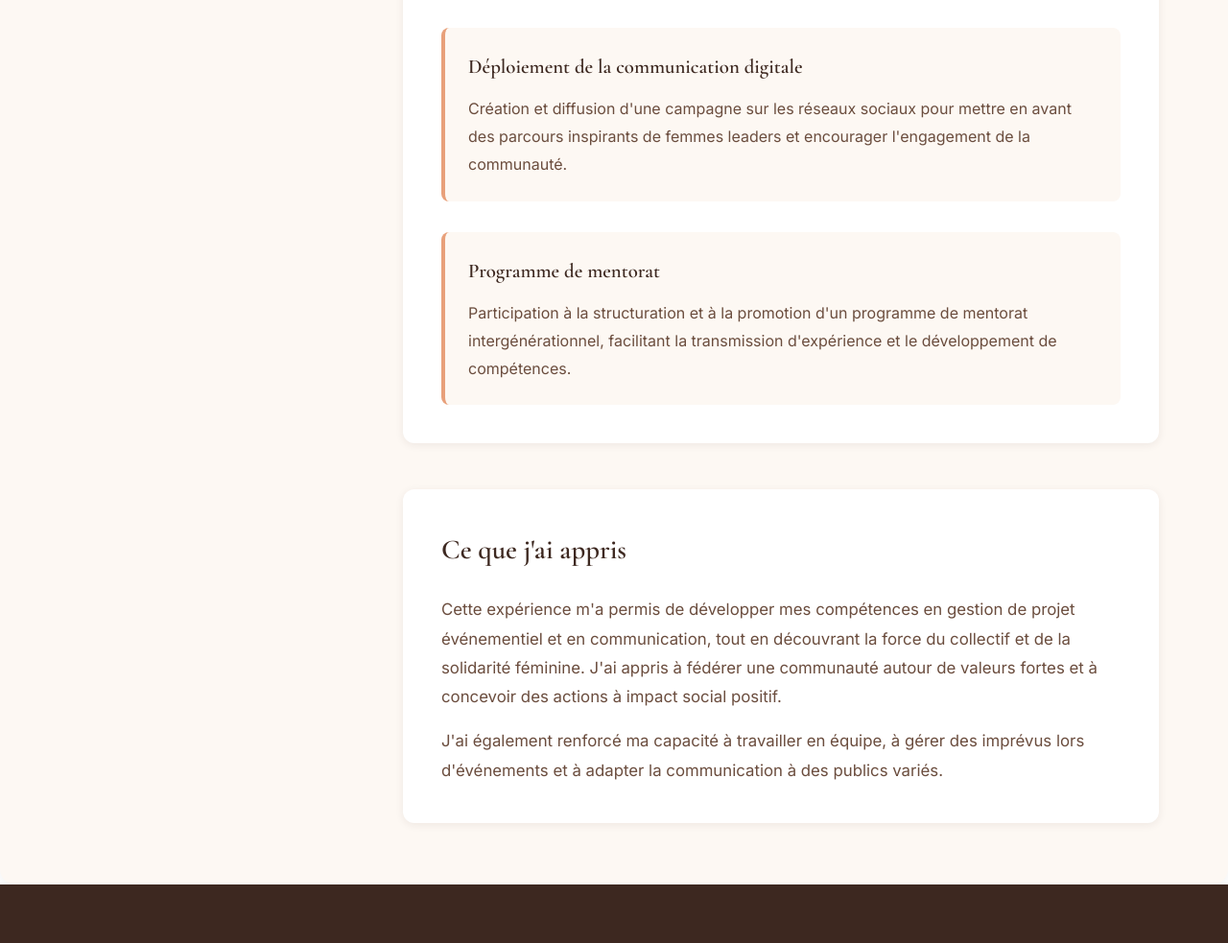
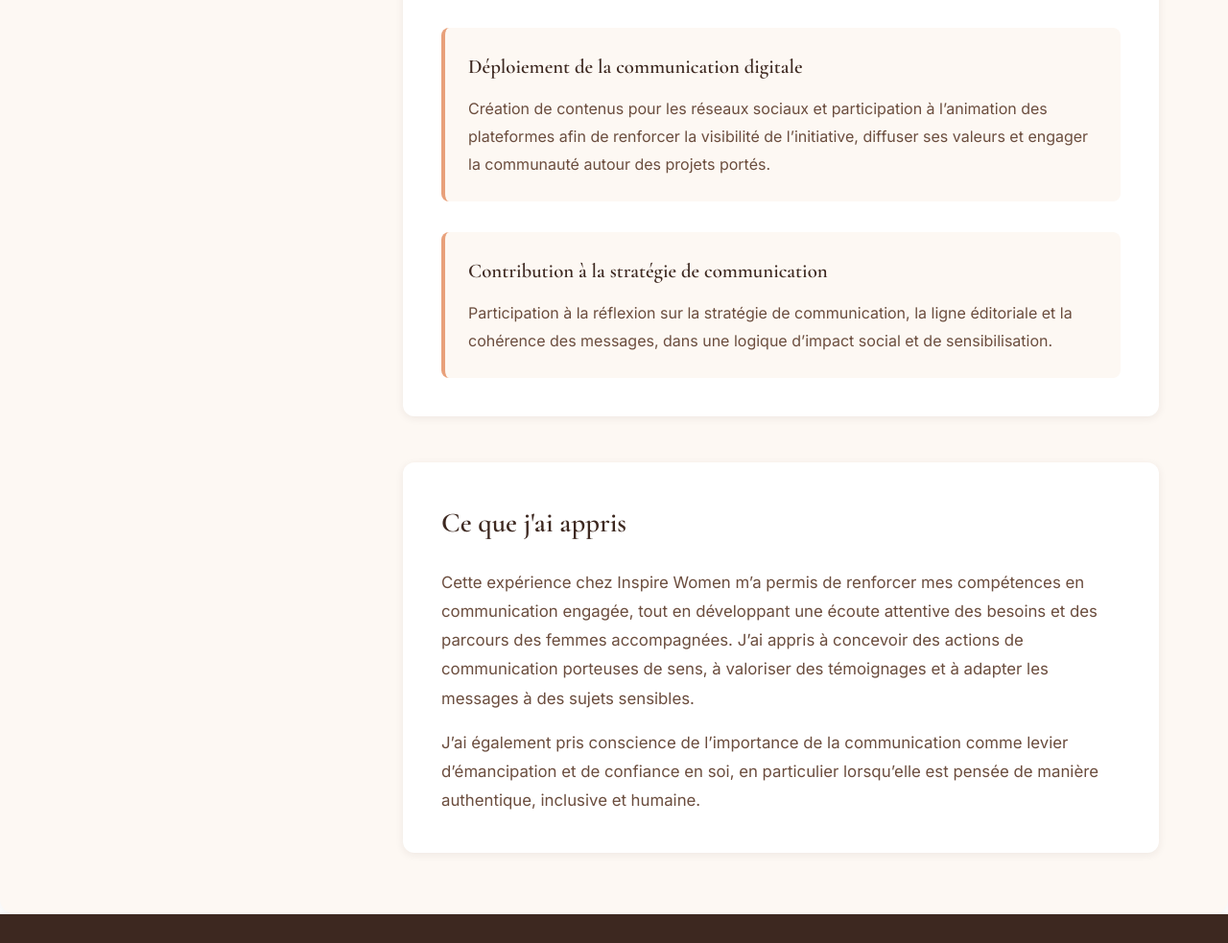
Before and after one commit to coaxel2/laetitialima, a plain HTML site: page experiance/inspire-women.html in a window 1280 px wide. Shown: the part 2223-3206 px from the top of the page at 96% size. Drawn offline with nearby package versions, Linux system fonts and the light colour scheme.

Commit message:
feat: Mise à jour des descriptions et des titres dans la section Inspire Women pour refléter des contributions et apprentissages plus précis feat: Ajout d'une nouvelle option de filtre pour l'année 2023 dans la page des projets

```diff
--- a/experiance/inspire-women.html
+++ b/experiance/inspire-women.html
@@ -130,13 +130,13 @@
                                 <div class="achievement-item">
                                     <h3>Déploiement de la communication digitale</h3>
                                     <p>
-                                        Création et diffusion d'une campagne sur les réseaux sociaux pour mettre en avant des parcours inspirants de femmes leaders et encourager l'engagement de la communauté.
+                                        Création de contenus pour les réseaux sociaux et participation à l’animation des plateformes afin de renforcer la visibilité de l’initiative, diffuser ses valeurs et engager la communauté autour des projets portés.
                                     </p>
                                 </div>
                                 <div class="achievement-item">
-                                    <h3>Programme de mentorat</h3>
+                                    <h3>Contribution à la stratégie de communication</h3>
                                     <p>
-                                        Participation à la structuration et à la promotion d'un programme de mentorat intergénérationnel, facilitant la transmission d'expérience et le développement de compétences.
+                                        Participation à la réflexion sur la stratégie de communication, la ligne éditoriale et la cohérence des messages, dans une logique d’impact social et de sensibilisation.
                                     </p>
                                 </div>
                             </div>
@@ -146,10 +146,10 @@
                         <div class="content-section">
                             <h2>Ce que j'ai appris</h2>
                             <p>
-                                Cette expérience m'a permis de développer mes compétences en gestion de projet événementiel et en communication, tout en découvrant la force du collectif et de la solidarité féminine. J'ai appris à fédérer une communauté autour de valeurs fortes et à concevoir des actions à impact social positif.
+                                Cette expérience chez Inspire Women m’a permis de renforcer mes compétences en communication engagée, tout en développant une écoute attentive des besoins et des parcours des femmes accompagnées. J’ai appris à concevoir des actions de communication porteuses de sens, à valoriser des témoignages et à adapter les messages à des sujets sensibles.
                             </p>
                             <p style="margin-top: 1rem;">
-                                J'ai également renforcé ma capacité à travailler en équipe, à gérer des imprévus lors d'événements et à adapter la communication à des publics variés.
+                                J’ai également pris conscience de l’importance de la communication comme levier d’émancipation et de confiance en soi, en particulier lorsqu’elle est pensée de manière authentique, inclusive et humaine.
                             </p>
                         </div>
                     </div>
```
Also changed, not shown: projets.html (+2 -1 lines).
